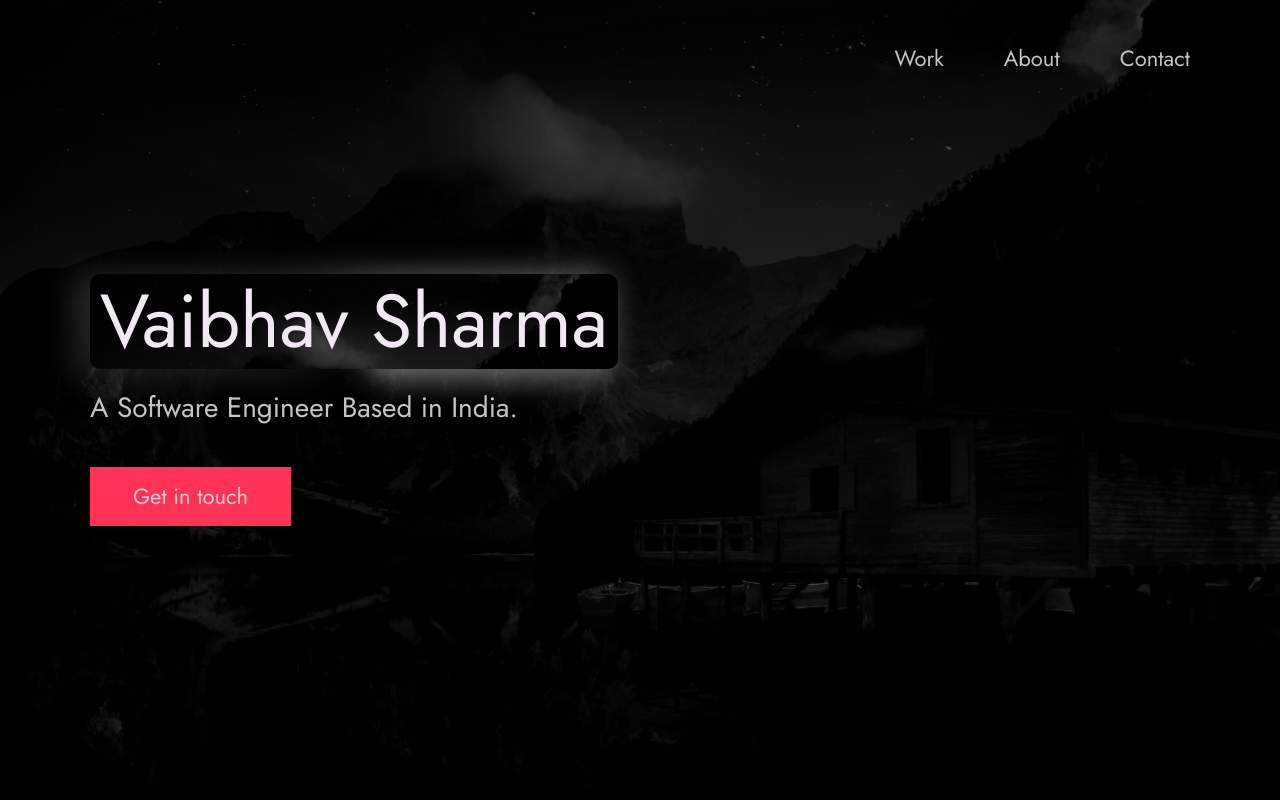
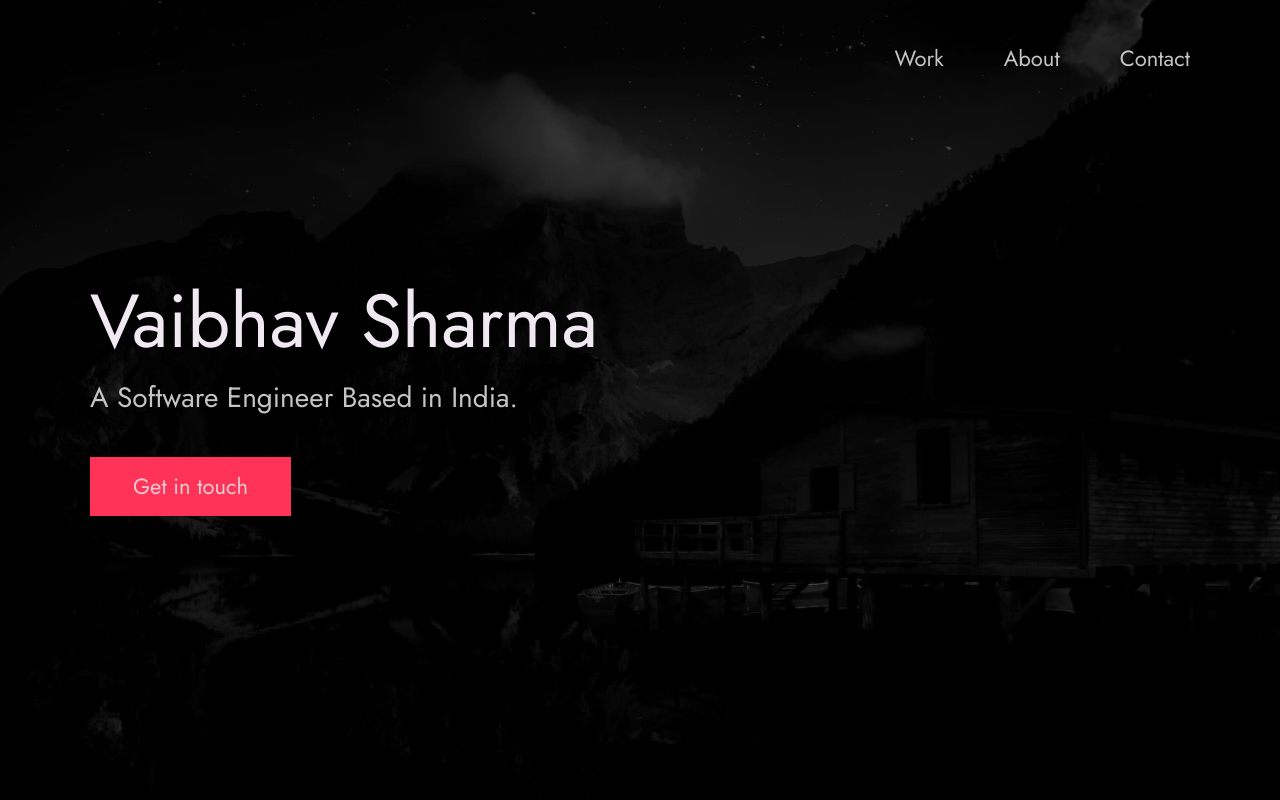
Before and after one commit to Deadshot4478/Portfolio, a plain HTML site: page index.html in a window 1280 px wide. Shown: the top 800 px of the page. Drawn offline with Linux system fonts and the light colour scheme.

Commit message:
removed effect from name

```diff
--- a/index.css
+++ b/index.css
@@ -68,43 +68,6 @@
 
 }
 
-#name {
-
-    position: relative;
-    background-image: url(./images/header.jpg);
-    background-size: cover;
-    border-radius: 1rem;
-    padding: 1rem;
-
-
-}
-#name::after, #name::before{
-    content: '';
-    position: absolute;
-    height: 100%;
-    width: 100%;
-    background-image: conic-gradient(from var(--angle),transparent 10%, white);
-
-    z-index: -1;
-    border-radius: 1rem;
-    animation: 2s spin linear infinite;
-    margin-bottom: 1rem;
-
-}
-#name::after {
-    display: none;
-    filter: blur(1rem);
-
-
-    translate: 100% 100%;
-}
-#name::before {
-    filter: blur(15px);
-    opacity: 0.5;
-    translate: -5% -10%;
-    padding: 5px;
-
-}
 
 @keyframes spin{
     from{
```
